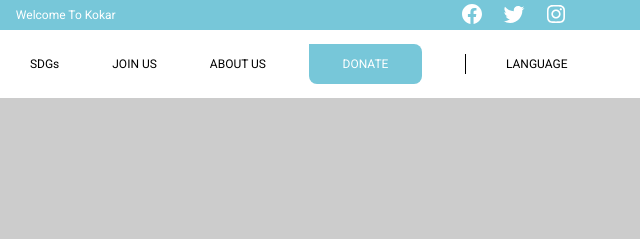
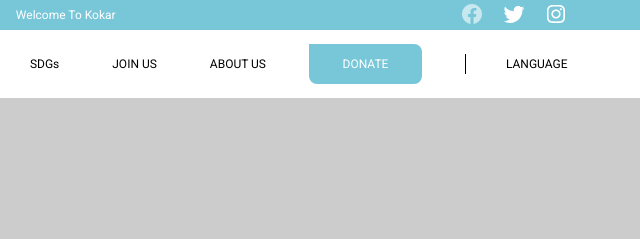
Before and after one commit to saadsaw/kokar.org, a plain HTML site: page home.html in a window 1280 px wide. In both pictures the pointer is over the picture 1111 px from the left and 13 px from the top of the page. Shown: the top 239 px of the page, 640-1280 px from the left. Drawn offline with Linux system fonts and the light colour scheme; placeholder pictures from the web are drawn by us.

Commit message:
Social Links in contact bar have a hover effect

```diff
--- a/assets/styles/kokar.css
+++ b/assets/styles/kokar.css
@@ -144,6 +144,9 @@ a {
 	margin-left: 15px;
 }
 
+.contact-bar__social img:hover {
+	opacity: 0.60;
+}
 
 .site-header {
 	background-color: #fff; /* TODO: Remove In Production */
```
